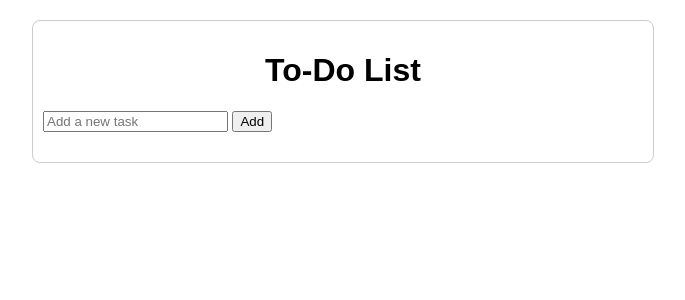
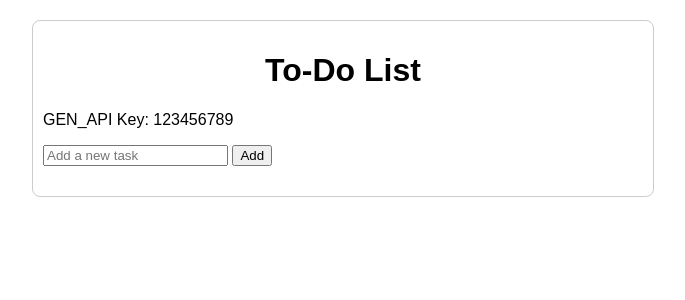
Before and after one commit to harshalshukl/harshalshukl, a Flask app: page / in a window 1280 px wide. Shown: the top 300 px of the page, without its empty margins (297-982 px from the left). Run offline with Flask 3, Linux system fonts and the light colour scheme.

Commit message:
Update index.html

```diff
--- a/templates/index.html
+++ b/templates/index.html
@@ -8,6 +8,7 @@
 </head>
 <body>
     <h1>To-Do List</h1>
+    <p>GEN_API Key: {{ gen_api }}</p>
     <form action="/add" method="post">
         <input type="text" name="task" placeholder="Add a new task" required>
         <button type="submit">Add</button>
```
